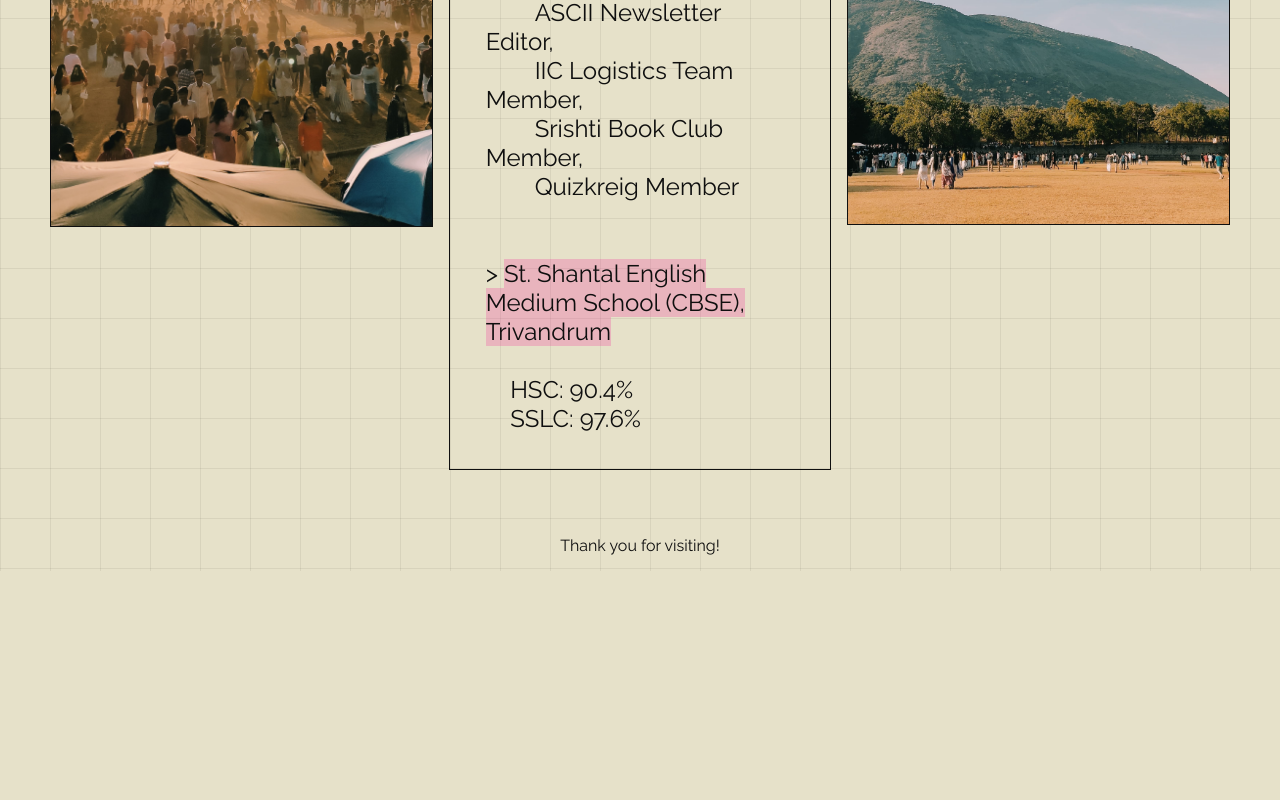
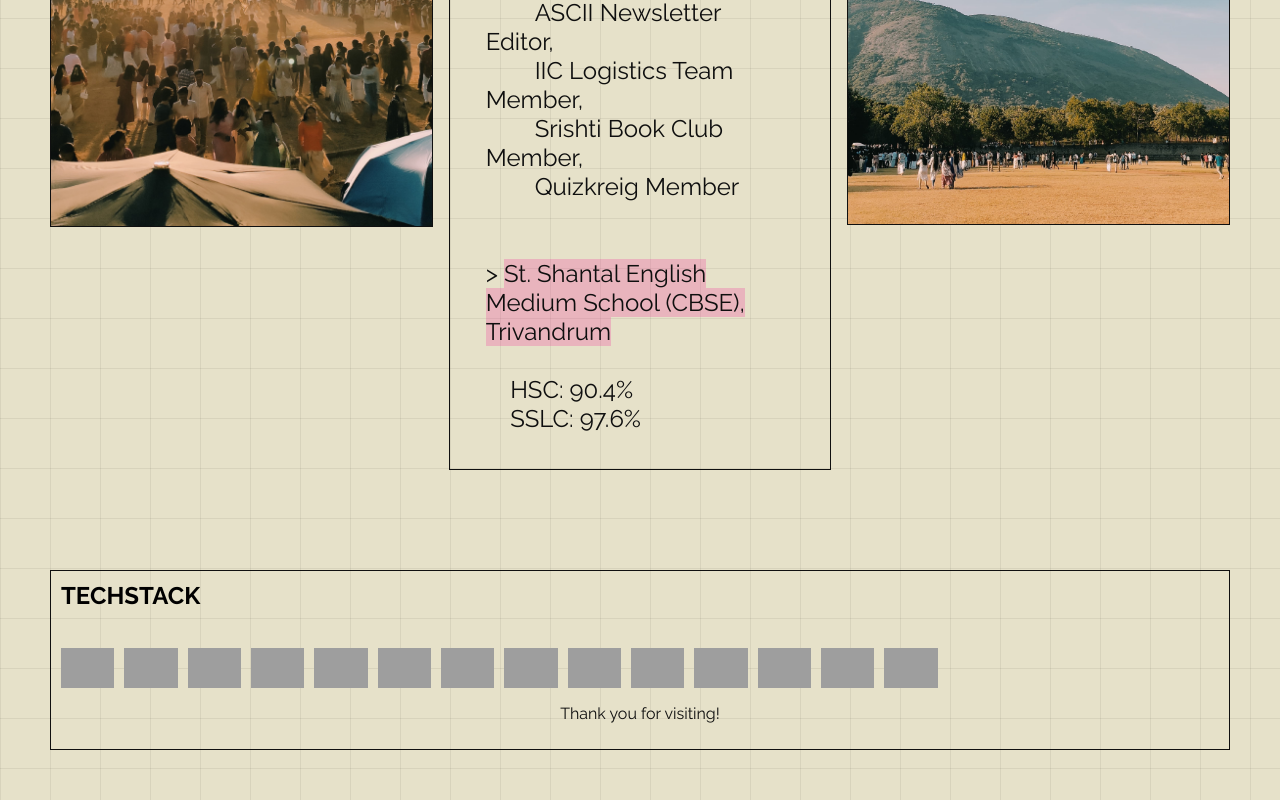
Before and after one commit to sumi-devs/portfolio, a plain HTML site: page public/index.html in a window 1280 px wide. Shown: the part 1282-2082 px from the top of the page. Before the commit the page ends 1853 px from the top, so only its background shows below. Drawn offline with nearby package versions, Linux system fonts and the light colour scheme; grey boxes are pictures that could not be loaded.

Commit message:
Updated index.html: added techstack

```diff
--- a/public/index.html
+++ b/public/index.html
@@ -165,6 +165,41 @@
         </div>
     </div>
 
+    <div class="tech-stack">
+        <h2>TECHSTACK</h2>
+
+        <br><br>
+        <div class="techs">
+          <img src="https://img.shields.io/badge/html5-%23E34F26.svg?style=for-the-badge&logo=html5&logoColor=white"
+            alt="HTML" class="tech" />
+          <img src="https://img.shields.io/badge/javascript-%23323330.svg?style=for-the-badge&logo=javascript&logoColor=%23F7DF1E"
+            alt="JavaScript" class="tech" />
+          <img src="https://img.shields.io/badge/css-%2300A0ED.svg?style=for-the-badge&logo=css3&logoColor=white"
+            alt="CSS" class="tech" />
+          <img src="https://img.shields.io/badge/c-%2300599C.svg?style=for-the-badge&logo=c&logoColor=white"
+            alt="C" class="tech" />
+          <img src="https://img.shields.io/badge/c++-%2300599C.svg?style=for-the-badge&logo=c%2B%2B&logoColor=white"
+            alt="C++" class="tech" />
+          <img src="https://img.shields.io/badge/Haskell-5e5086?style=for-the-badge&logo=haskell&logoColor=white"
+            alt="Haskell" class="tech" />
+          <img src="https://img.shields.io/badge/java-%23ED8B00.svg?style=for-the-badge&logo=openjdk&logoColor=white"
+            alt="Java" class="tech" />
+          <img src="https://img.shields.io/badge/python-3670A0?style=for-the-badge&logo=python&logoColor=ffdd54"
+            alt="Python" class="tech" />
+          <img src="https://img.shields.io/badge/mysql-4479A1.svg?style=for-the-badge&logo=mysql&logoColor=white"
+            alt="MySQL" class="tech" />
+          <img src="https://img.shields.io/badge/figma-%23F24E1E.svg?style=for-the-badge&logo=figma&logoColor=white"
+            alt="Figma" class="tech" />
+          <img src="https://img.shields.io/badge/power_bi-F2C811?style=for-the-badge&logo=powerbi&logoColor=black"
+            alt="PowerBi" class="tech" />
+          <img src="https://img.shields.io/badge/GoogleCloud-%234285F4.svg?style=for-the-badge&logo=google-cloud&logoColor=white"
+            alt="Google Cloud" class="tech" />
+          <img src="https://img.shields.io/badge/firebase-%23B34A13.svg?style=for-the-badge&logo=firebase&logoColor=white"
+            alt="Firebase" class="tech" />
+          <img src="https://img.shields.io/badge/react-%2320232a.svg?style=for-the-badge&logo=react&logoColor=%2361DAFB"
+            alt="React" class="tech" />
+        </div>
+
     <footer>
         <p>Thank you for visiting!</p>
     </footer>
--- a/public/portfolio.css
+++ b/public/portfolio.css
@@ -265,6 +265,29 @@ nav a {
     transform: scale(1.05);
 }
 
+.tech-stack {
+    margin: 50px 50px 50px 50px;
+    border: 1px solid #0f0f0f;
+    padding: 10px;
+}
+
+.tech-stack:hover {
+    background-color: #00000099;
+    color: #e6e1c9;
+}
+
+.techs img {
+    width: auto;
+    height: 40px;
+}
+
+.techs {
+    display: flex;
+    gap: 10px;
+    flex-direction: row;
+    flex-wrap: wrap;
+}
+
 footer {
     color: #0f0f0f;
     text-align: center;
@@ -288,7 +311,9 @@ footer {
 }
 
 @media (max-width: 800px) {
-    .intro, .education {
+
+    .intro,
+    .education {
         flex-direction: column;
     }
 
```
